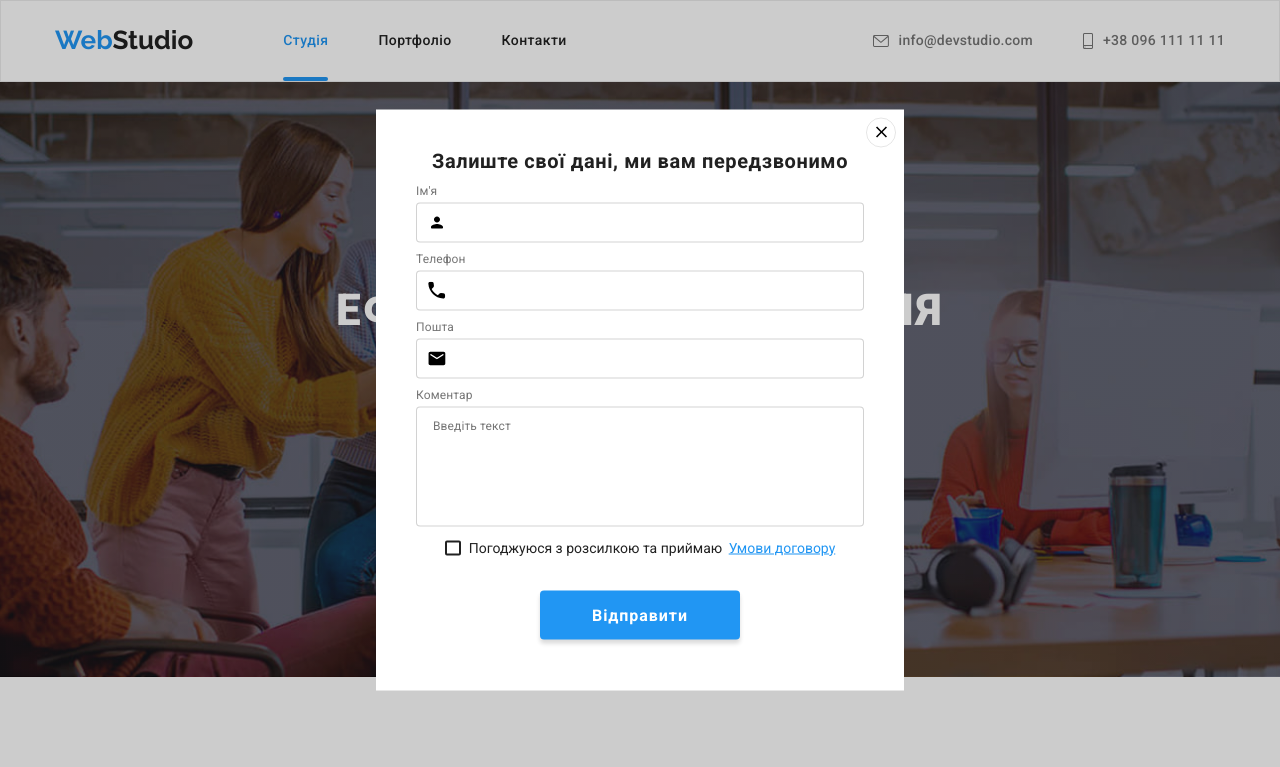
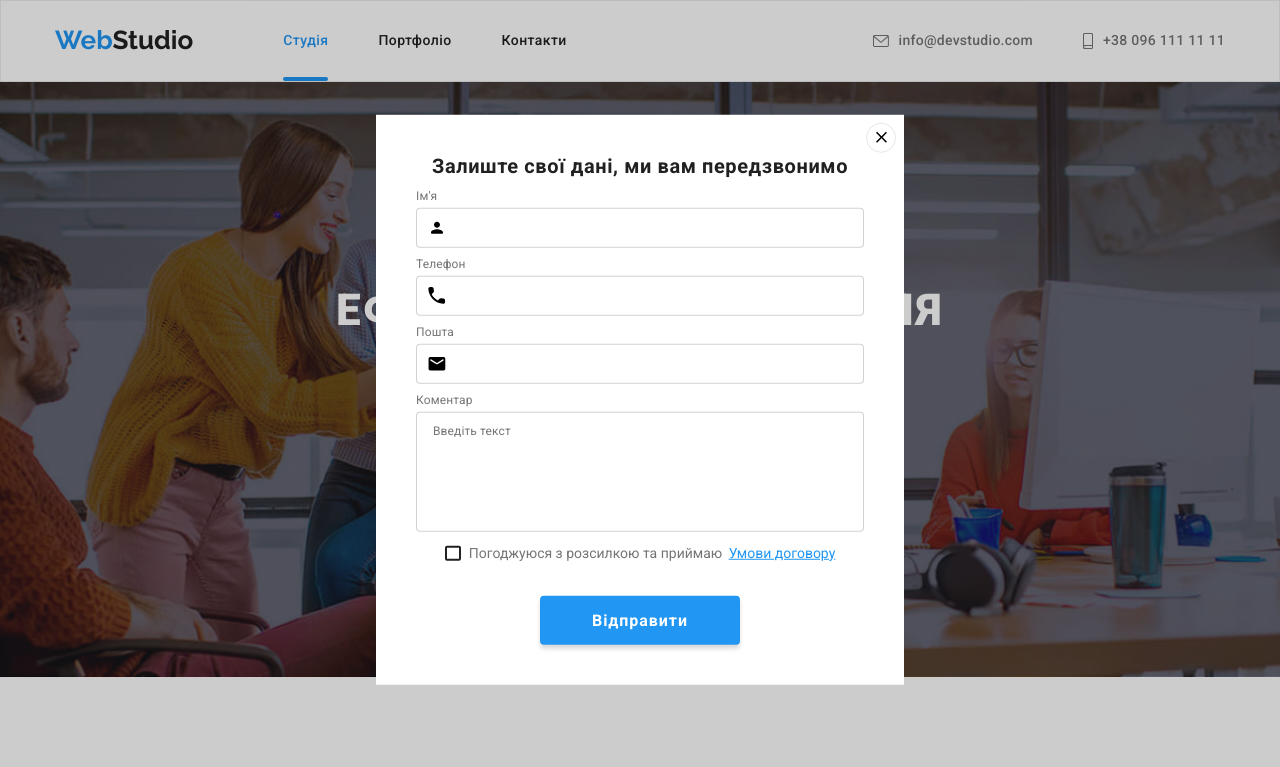
Before and after one commit to Bodeckin/goit-markup-hw-06-Bogdan, a plain HTML site: page index.html in a window 1280 px wide. Both pictures are taken after a click on the button "Замовити послугу". Shown: the top 767 px of the page. Drawn offline with nearby package versions, Linux system fonts and the light colour scheme.

Commit message:
add modal

```diff
--- a/css/styles.css
+++ b/css/styles.css
@@ -634,6 +634,7 @@ li {
 .email-form:hover {
   border-color: var(--current-color);
   outline: none;
+  color: var(--main-light-color);
 }
 
 .btn-footer {
@@ -641,6 +642,7 @@ li {
   justify-content: center;
   align-items: center;
   text-align: center;
+  border: none;
   cursor: pointer;
   letter-spacing: 0.06em;
   width: 200px;
@@ -863,7 +865,6 @@ li {
   left: 50%;
   transform: translate(-50%, -50%);
   width: 528px;
-  height: 581px;
   padding: 40px;
   background-color: var(--main-light-color);
 }
@@ -899,27 +900,33 @@ li {
   margin-bottom: 12px;
   color: var(--main-color);
 }
+
 .form-group {
   display: flex;
   flex-direction: column;
-  margin-bottom: 20px;
 }
+
 .label-form {
   display: block;
   text-align: left;
   margin-bottom: 10px;
-  font-family: 'Roboto', sans-serif;
   font-weight: 400;
   font-size: 12px;
   line-height: 1.16;
   letter-spacing: 0.01em;
   color: var(--secondary-color);
 }
+
+.label-form:last-child {
+  margin-bottom: 20px;
+}
+
 .inputs {
   position: relative;
   display: block;
   margin-top: 4px;
 }
+
 .input {
   display: block;
   cursor: pointer;
@@ -928,7 +935,7 @@ li {
   border: 1px solid rgba(33, 33, 33, 0.2);
   border-radius: 4px;
   padding-left: 42px;
-  transition: fill var(--transition-duration-function);
+  transition: border var(--transition-duration-function);
 }
 
 .input:focus {
@@ -1016,14 +1023,13 @@ li {
 .checkbox-label {
   display: flex;
   align-items: center;
+  justify-content: center;
   cursor: pointer;
-  margin-left: auto;
-  margin-right: auto;
   margin-bottom: 30px;
   font-style: normal;
-  font-weight: 400;
   font-size: 14px;
   line-height: 1.71;
+  color: var(--secondary-color);
 }
 
 .btn-modal {
```
